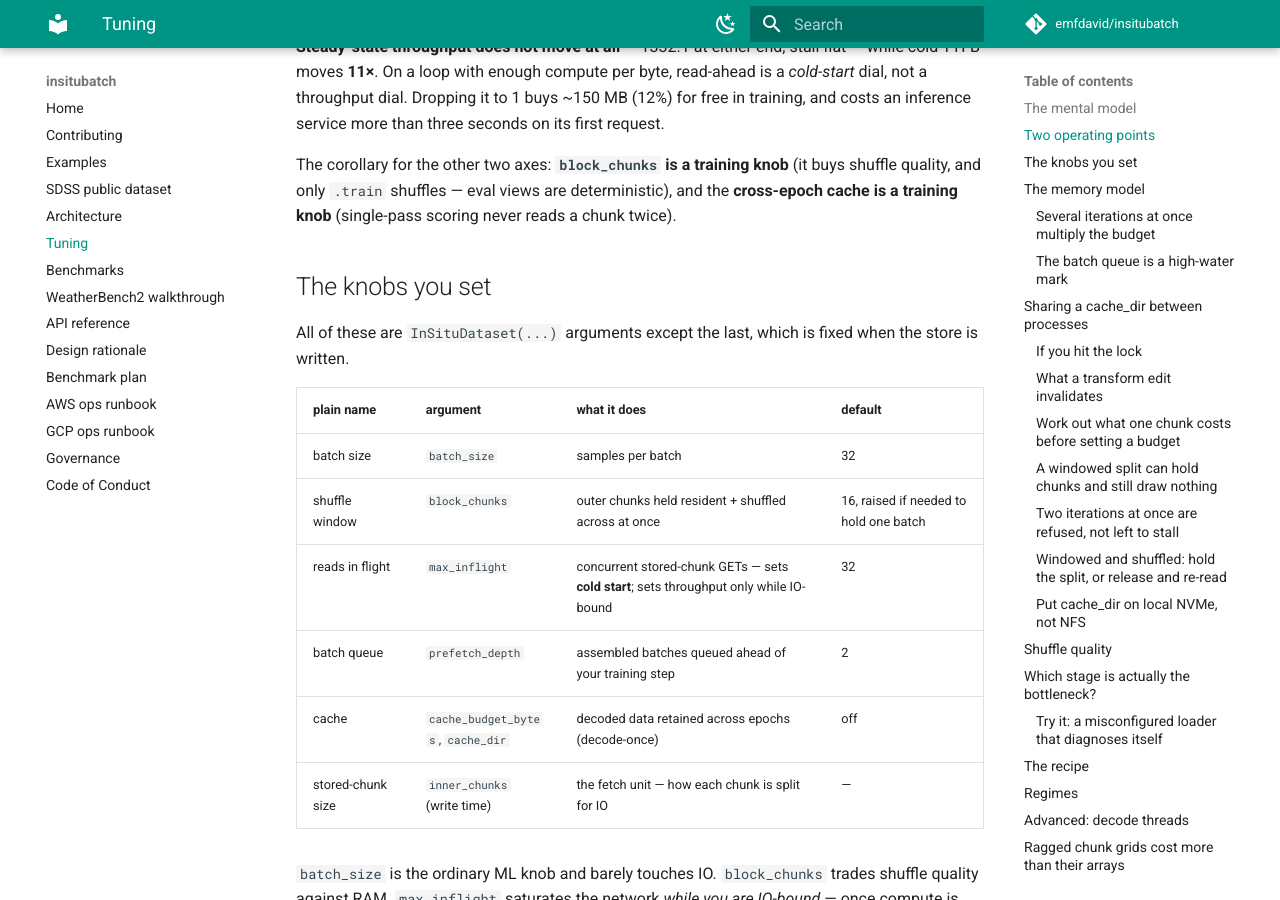
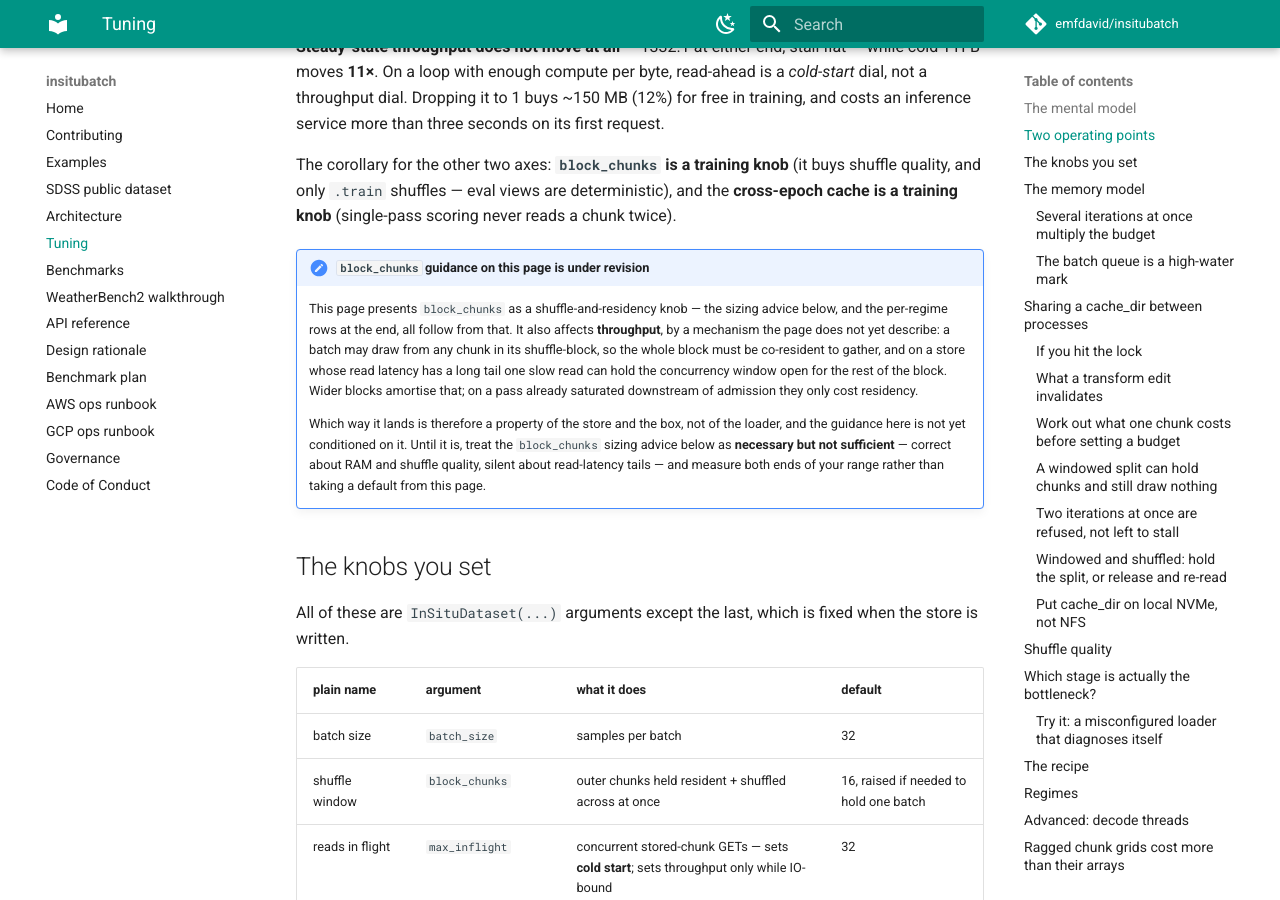
Before and after one commit to emfdavid/insitubatch, an MkDocs documentation site: the page built from docs/tuning.md, in a window 1280 px wide and 900 px high, scrolled down 1330 px. Built offline with MkDocs 1.6.1 and Material for MkDocs 9.7.7, drawn with Linux system fonts in a browser that asks for light colours; comment, search, counter and statistics services are not loaded.

Commit message:
docs(tuning): flag that the block_chunks guidance is incomplete on throughput
The page presents `block_chunks` as a shuffle-and-residency knob, and every piece of
sizing advice on it follows from that framing. It is also a throughput knob: a block
must be co-resident to gather, so on a store whose read latency has a long tail one
slow read holds the concurrency window open for the rest of the block, and wider
blocks amortise that. On a pass already saturated downstream of admission, wider
blocks only cost residency -- so the sign depends on the store and the box.

Conditioning the advice properly needs measurements this note does not have, so this
marks the gap rather than guessing at a rule: readers are told the sizing advice is
necessary but not sufficient, and to measure both ends of their range. The per-regime
rows at the end of the page inherit the same gap.

Co-Authored-By: Claude Opus 5 <noreply@anthropic.com>
Claude-Session: https://claude.ai/code/session_019waAAauPpmW4QX1VaN4vqP

```diff
--- a/docs/tuning.md
+++ b/docs/tuning.md
@@ -52,6 +52,22 @@ costs an inference service more than three seconds on its first request.
 The corollary for the other two axes: **`block_chunks` is a training knob** (it buys shuffle
 quality, and only `.train` shuffles — eval views are deterministic), and the **cross-epoch
 cache is a training knob** (single-pass scoring never reads a chunk twice).
+
+!!! note "`block_chunks` guidance on this page is under revision"
+
+    This page presents `block_chunks` as a shuffle-and-residency knob — the sizing advice
+    below, and the per-regime rows at the end, all follow from that. It also affects
+    **throughput**, by a mechanism the page does not yet describe: a batch may draw from any
+    chunk in its shuffle-block, so the whole block must be co-resident to gather, and on a
+    store whose read latency has a long tail one slow read can hold the concurrency window
+    open for the rest of the block. Wider blocks amortise that; on a pass already saturated
+    downstream of admission they only cost residency.
+
+    Which way it lands is therefore a property of the store and the box, not of the loader,
+    and the guidance here is not yet conditioned on it. Until it is, treat the `block_chunks`
+    sizing advice below as **necessary but not sufficient** — correct about RAM and shuffle
+    quality, silent about read-latency tails — and measure both ends of your range rather
+    than taking a default from this page.
 
 ## The knobs you set
 
```
